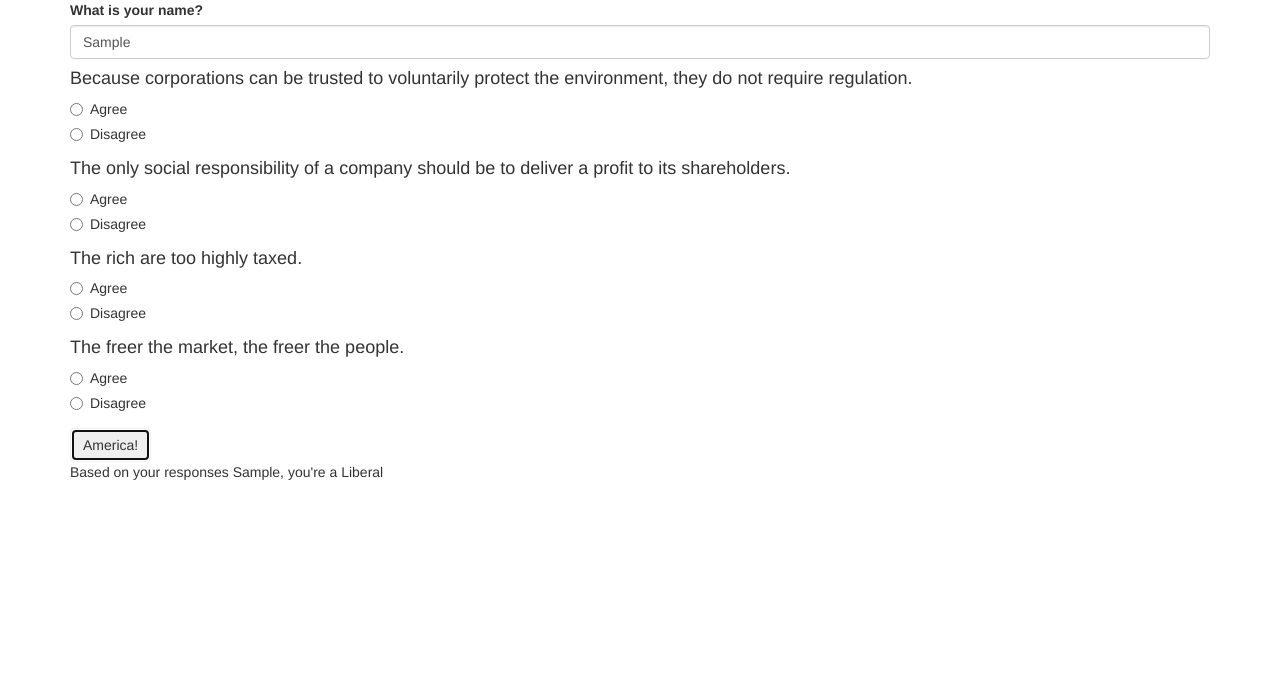
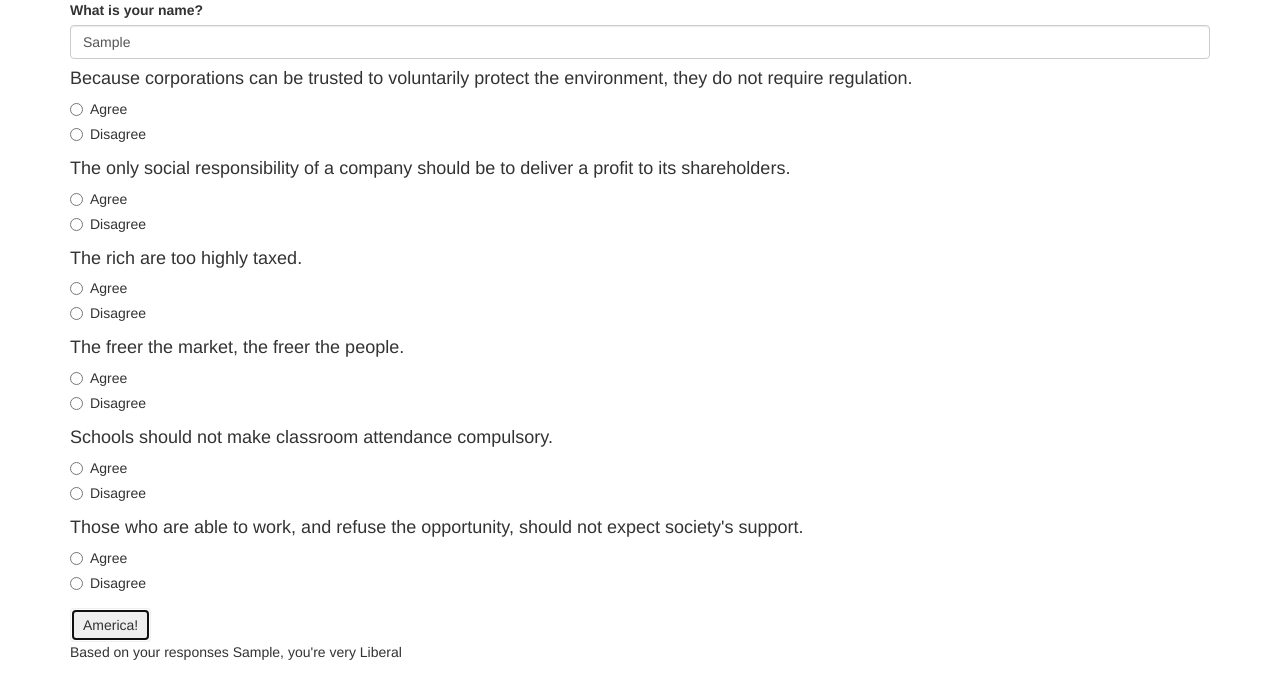
Before and after one commit to LisaMacCarrigan/political-meter, a plain HTML site: page index.html in a window 1280 px wide. Both pictures are taken after typing "Sample" into the empty fields and a click on the button "America!". Drawn offline with nearby package versions, Linux system fonts and the light colour scheme.

Commit message:
add new questions and outcomes

```diff
--- a/index.html
+++ b/index.html
@@ -75,6 +75,38 @@
             </label>
           </div>
         </div>
+
+        <div class="form-group">
+          <h4>Schools should not make classroom attendance compulsory.</h4>
+          <div class="radio">
+            <label for="q5-c1">
+              <input id="q5-c1" type="radio" name="question5" value="agree">
+              Agree
+            </label>
+          </div>
+          <div class="radio">
+            <label for="q5-c2">
+              <input id="q5-c2" type="radio" name="question5" value="disagree">
+              Disagree
+            </label>
+          </div>
+        </div>
+
+        <div class="form-group">
+          <h4>Those who are able to work, and refuse the opportunity, should not expect society's support.</h4>
+          <div class="radio">
+            <label for="q6-c1">
+              <input id="q6-c1" type="radio" name="question6" value="agree">
+              Agree
+            </label>
+          </div>
+          <div class="radio">
+            <label for="q6-c2">
+              <input id="q6-c2" type="radio" name="question6" value="disagree">
+              Disagree
+            </label>
+          </div>
+        </div>
         <button type="submit" class="btn">America!</button>
       </form>
       <div class="outcome">
--- a/js/scripts.js
+++ b/js/scripts.js
@@ -10,6 +10,8 @@ $(document).ready(function() {
     var question2 = $("input:radio[name=question2]:checked").val();
     var question3 = $("input:radio[name=question3]:checked").val();
     var question4 = $("input:radio[name=question4]:checked").val();
+    var question5 = $("input:radio[name=question5]:checked").val();
+    var question6 = $("input:radio[name=question6]:checked").val();
 
     if (question1 === "agree") {
       politicalIndex++;
@@ -39,14 +41,34 @@ $(document).ready(function() {
       politicalIndex--;
     }
 
+    if (question5 === "agree") {
+      politicalIndex++;
+    }
+    else {
+      politicalIndex--;
+    }
+
+    if (question6 === "agree") {
+      politicalIndex++;
+    }
+    else {
+      politicalIndex--;
+    }
+
     if (politicalIndex === middle) {
       $(".outcome").text("Based on your responses " + name + ", you're a Moderate");
     }
+    else if (politicalIndex < middle && politicalIndex > -3) {
+      $(".outcome").text("Based on your responses " + name + ", you're kinda Liberal");
+    }
     else if (politicalIndex < middle) {
-      $(".outcome").text("Based on your responses " + name + ", you're a Liberal");
+      $(".outcome").text("Based on your responses " + name + ", you're very Liberal");
+    }
+    else if (politicalIndex > middle && politicalIndex < 3) {
+      $(".outcome").text("Based on your responses " + name + ", you're kinda Conservative");
     }
     else {
-      $(".outcome").text("Based on your responses " + name + ", you're a Conservative");
+      $(".outcome").text("Based on your responses " + name + ", you're very Conservative");
     }
 
   });
```
